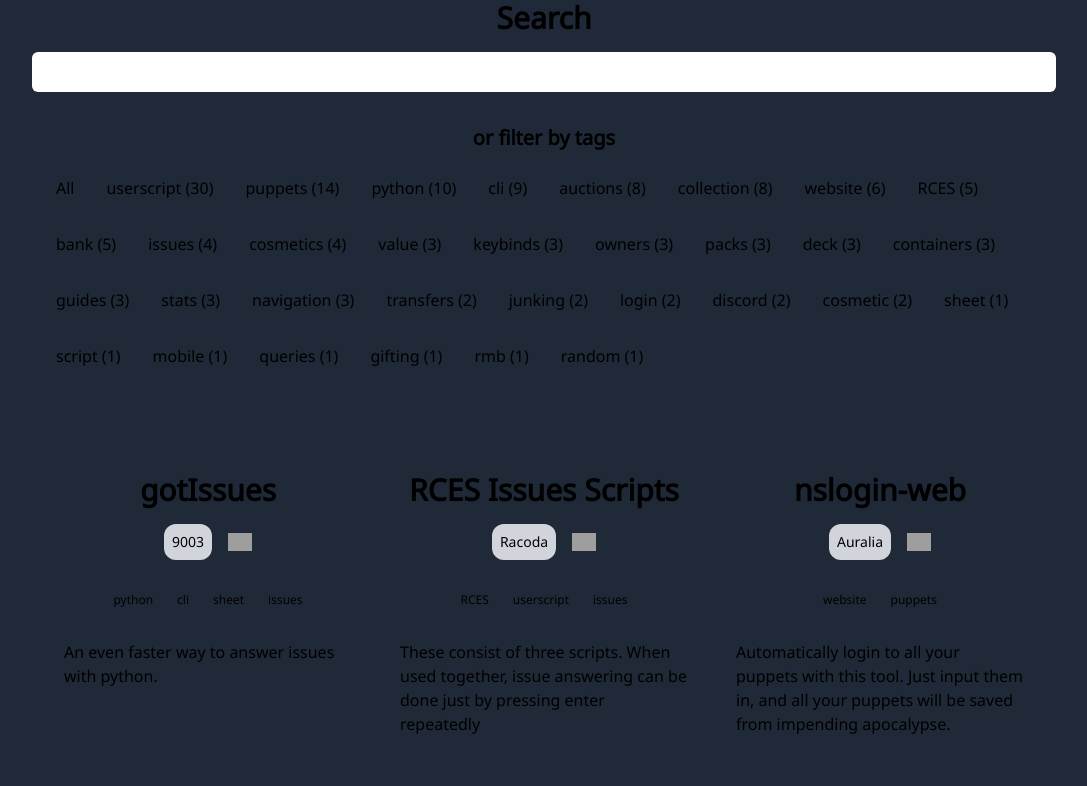
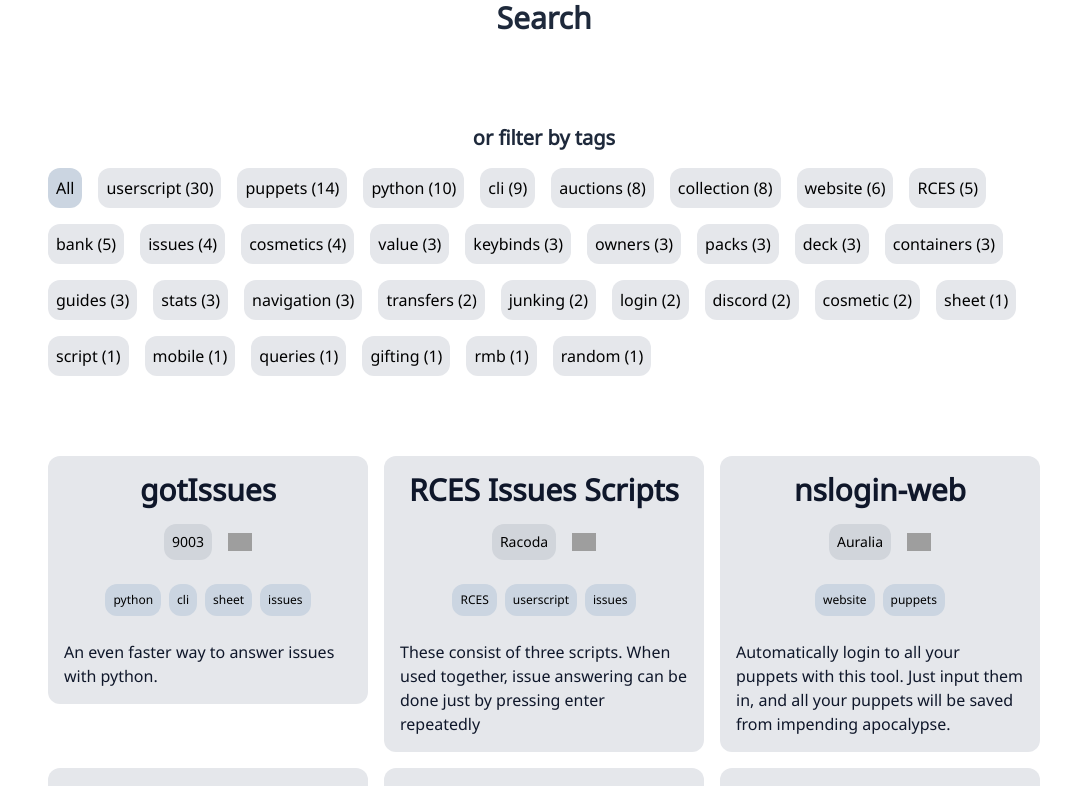
Before and after one commit to Kractero/cards-resources, a SvelteKit app: page / in a window 1280 px wide. Shown: the top 786 px of the page, without its empty margins (96-1183 px from the left). Built offline with nearby package versions, Linux system fonts and the light colour scheme; grey boxes are pictures that could not be loaded.

Commit message:
css variables

```diff
--- a/src/app.css
+++ b/src/app.css
@@ -3,3 +3,32 @@
 @tailwind base;
 @tailwind components;
 @tailwind utilities;
+
+@layer base {
+    :root {
+        --color-primary: 255 255 255;
+        --color-secondary: 229 231 235;
+        --color-tertiary: 203 213 225;
+        --text-primary: 30 41 59;
+        --text-content: 209 213 219;
+        --card-text-primary: 15 23 42;
+        --card-text-secondary: 51 65 85;
+        --labels: 0 0 0;
+        --herobuttons: 15 23 42;
+        --herobuttons-hover: 51 65 85;
+    }
+    @media (prefers-color-scheme: dark) {
+        :root {
+            --color-primary: 30 41 59;
+            --color-secondary: 226 232 240;
+            --color-tertiary: 148 163 184;
+            --text-primary: 255 255 255;
+            --text-content: 214 211 209;
+            --card-text-primary: 15 23 42;
+            --card-text-secondary: 51 65 85;
+            --labels: 0 0 0;
+            --herobuttons: 14 165 223;
+            --herobuttons-hover: 56 189 248;
+        }
+    }
+}
--- a/src/app.html
+++ b/src/app.html
@@ -6,7 +6,7 @@
 		<meta name="viewport" content="width=device-width" />
 		%sveltekit.head%
 	</head>
-	<body class="flex flex-col items-center min-h-screen bg-gray-800 font-notosans" data-sveltekit-preload-data="hover">
+	<body class="flex flex-col items-center min-h-screen text-textprimary bg-background font-notosans" data-sveltekit-preload-data="hover">
 		<div style="display: contents">%sveltekit.body%</div>
 	</body>
 </html>
--- a/tailwind.config.js
+++ b/tailwind.config.js
@@ -3,6 +3,18 @@ export default {
   content: ['./src/**/*.{html,js,svelte,ts}'],
   theme: {
     extend: {
+      colors: {
+        background: 'rgb(var(--color-primary) / <alpha-value>)',
+        content: 'rgb(var(--color-secondary) / <alpha-value>)',
+        tertiary: 'rgb(var(--color-tertiary) / <alpha-value>)',
+        textprimary: 'rgb(var(--text-primary) / <alpha-value>)',
+        textcontent: 'rgb(var(--text-content) / <alpha-value>)',
+        cardprimarytext: 'rgb(var(--card-text-primary) / <alpha-value>)',
+        cardsecondarytext: 'rgb(var(--card-text-secondary) / <alpha-value>)',
+        label: 'rgb(var(--labels) / <alpha-value>)',
+        herobuttons: 'rgb(var(--herobuttons) / <alpha-value>)',
+        herobuttonshover: 'rgb(var(--herobuttons-hover) / <alpha-value>)'
+      },
       fontFamily: {
         notosans: ['Noto Sans', 'sans-serif']
       }
```
